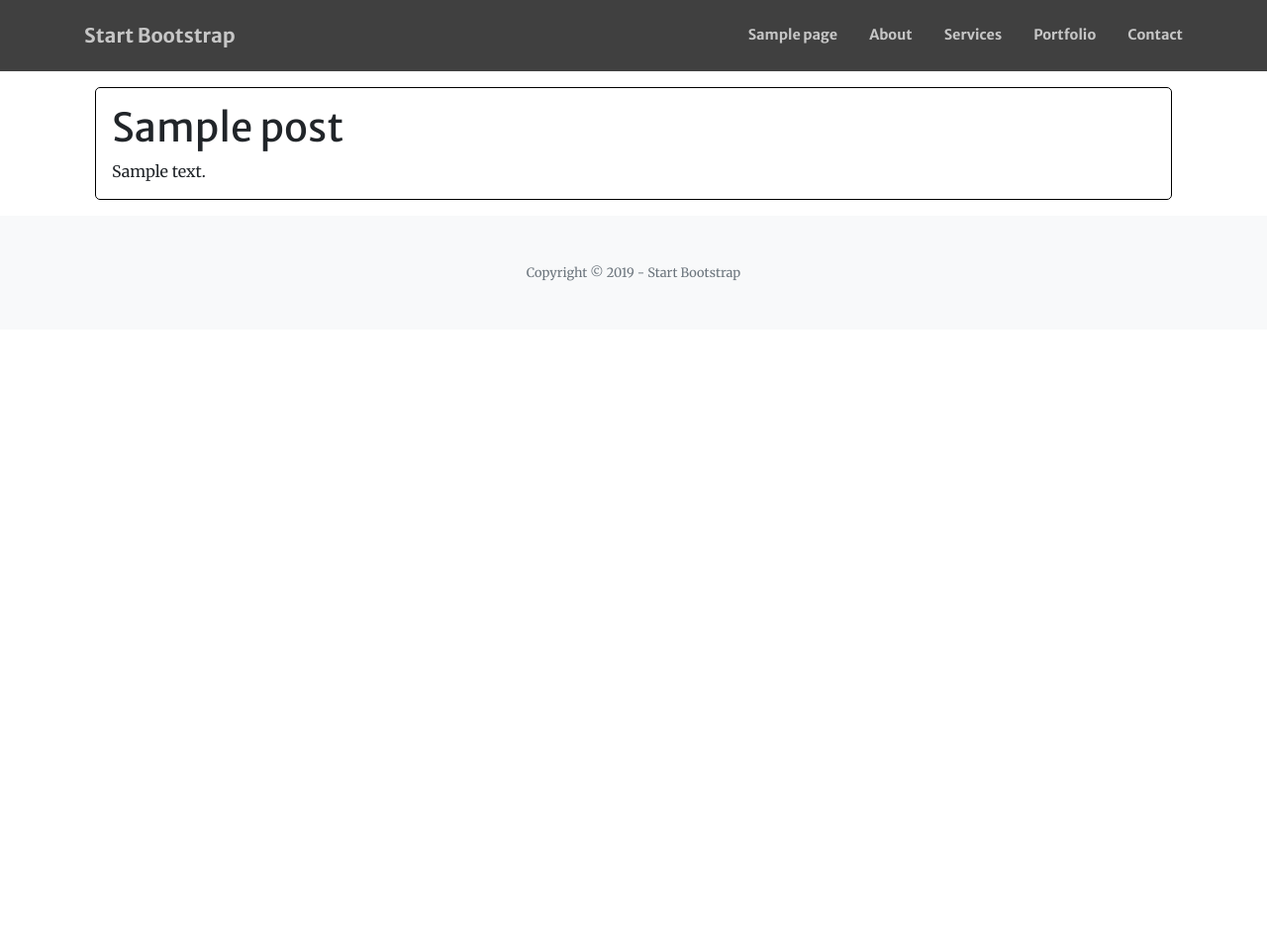
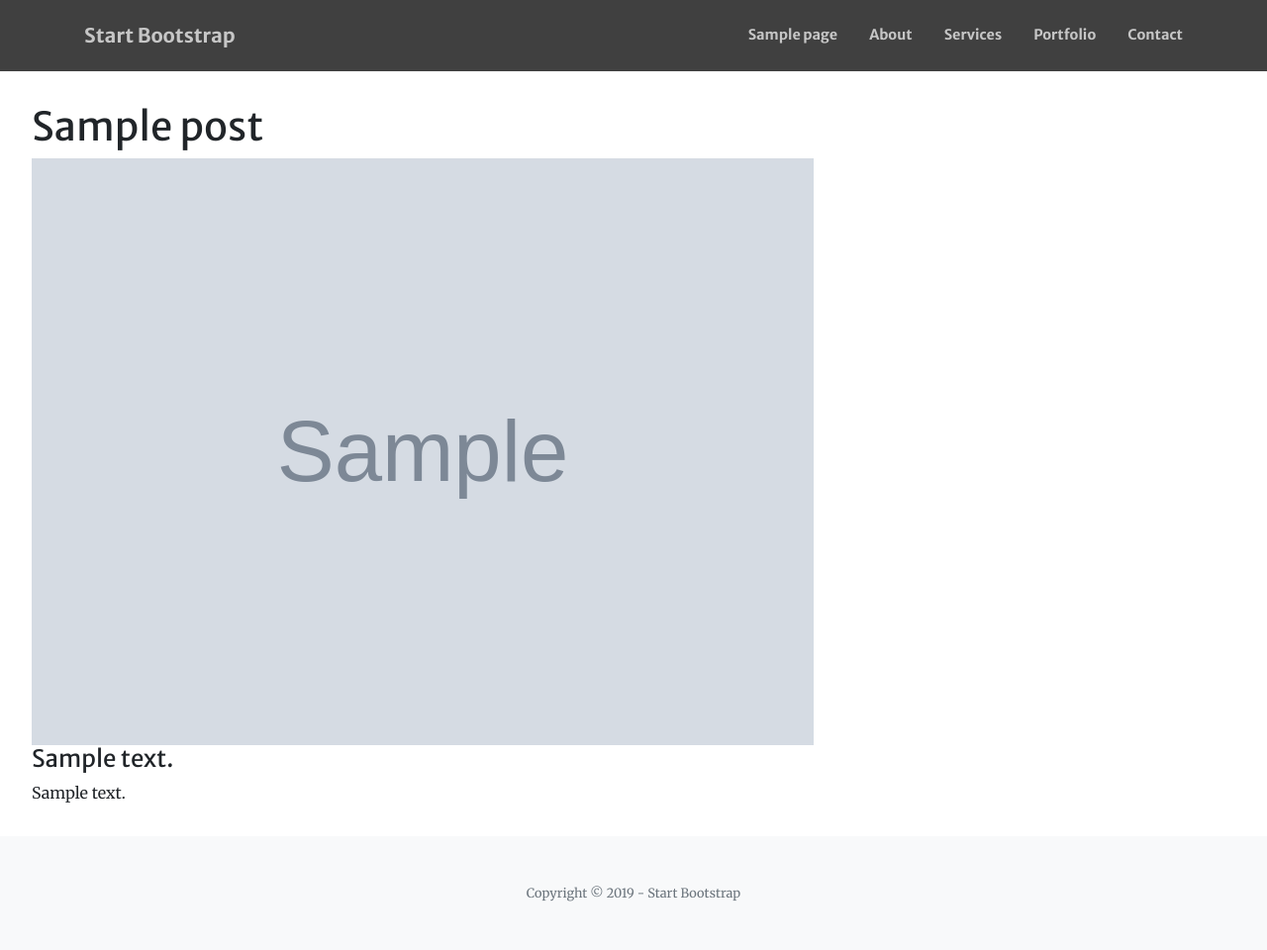
Before and after one commit to ChristianGroeber/mtp.ch-new-website, a Django app: template new_website/Blog/templates/Blog/blog_post.html in a window 1280 px wide. Shown: the whole page at 99% size. Before the commit the page ends 284 px from the top, so only its background shows below. Run offline with Django 3.2, Linux system fonts and the light colour scheme; the template is opened without the code that fills it: values that come from a table or form of the project are taken from there, others are empty; tables that the repository leaves empty hold one stand-in row (values such as "Sample post"); grey boxes marked "Sample" are stand-in pictures; some libraries are stand-ins or nearby versions.

Commit message:
implemented post image upload

```diff
--- a/new_website/Blog/models.py
+++ b/new_website/Blog/models.py
@@ -1,9 +1,8 @@
-from datetime import datetime
-
 from django.db import models
 
 # Create your models here.
 from django.db.models import ForeignKey
+from django.utils import timezone
 from froala_editor.fields import FroalaField
 
 
@@ -25,8 +24,8 @@ class Post(models.Model):
     title = models.CharField(max_length=50)
     description = models.CharField(max_length=200)
     text = FroalaField()
-    main_image = models.ImageField(blank=True)
-    date_posted = models.DateField(default=datetime.now())
+    main_image = models.ImageField(blank=True, upload_to='post_images/')
+    date_posted = models.DateField(default=timezone.now())
 
     def __str__(self):
         return self.title
--- a/new_website/Blog/templates/Blog/blog_post.html
+++ b/new_website/Blog/templates/Blog/blog_post.html
@@ -12,8 +12,13 @@
 {% endblock %}
 
 {% block content %}
-<div class="blog-post {{ post.id }}">
+<div class="row">
+    <div class="col-sm-8">
+<div class="post {{ post.id }}">
 <h1>{{post.title}}</h1>
-    {{ post.description }}
+<img class='post-image' src="{{post.main_image.url}}">
+    <h4>{{ post.description }}</h4>
+    {{ post.text|safe }}
 </div>
+    </div></div>
 {% endblock %}
--- a/new_website/Blog/urls.py
+++ b/new_website/Blog/urls.py
@@ -4,5 +4,5 @@ from . import views
 
 urlpatterns = [
     path('', views.overview, name='blog_overview'),
-    path('<id>', views.blog_post)
+    path('<id>/', views.blog_post)
 ]
--- a/new_website/Blog/views.py
+++ b/new_website/Blog/views.py
@@ -10,5 +10,6 @@ def overview(request):
 
 
 def blog_post(request, id):
-    post = get_object_or_404(Post, pk=id)
+    post = get_object_or_404(Post, id=id)
+    print(post.main_image.url)
     return render(request, 'Blog/blog_post.html', {'post': post})
--- a/new_website/new_website/settings.py
+++ b/new_website/new_website/settings.py
@@ -125,3 +125,6 @@ TEMPLATE_DIRS = (
 STATICFILES_DIRS = [
     os.path.join(SETTINGS_PATH, "static"),
 ]
+
+MEDIA_URL = '/media_cdn/'
+MEDIA_ROOT = os.path.join(BASE_DIR, "media_cdn")
--- a/new_website/new_website/urls.py
+++ b/new_website/new_website/urls.py
@@ -14,8 +14,11 @@ Including another URLconf
     2. Add a URL to urlpatterns:  path('blog/', include('blog.urls'))
 """
 from django.conf.urls import url
+from django.conf.urls.static import static
 from django.contrib import admin
 from django.urls import path, include
+
+from . import settings
 
 urlpatterns = [
     path('', include('website.urls')),
@@ -23,3 +26,6 @@ urlpatterns = [
     path('admin/', admin.site.urls),
     url(r'^froala_editor/', include('froala_editor.urls')),
 ]
+
+if settings.DEBUG:
+    urlpatterns += static(settings.MEDIA_URL, document_root=settings.MEDIA_ROOT)
--- a/new_website/static/css/blog.css
+++ b/new_website/static/css/blog.css
@@ -9,8 +9,17 @@
 .blog-post:hover{
     box-shadow: 0 0 5px black;
     cursor: pointer;
+    color: #8bc435;
 }
 
 main{
     padding: 1rem;
 }
+
+.post{
+    padding: 1rem;
+}
+
+img{
+    width: 100%;
+}
```
